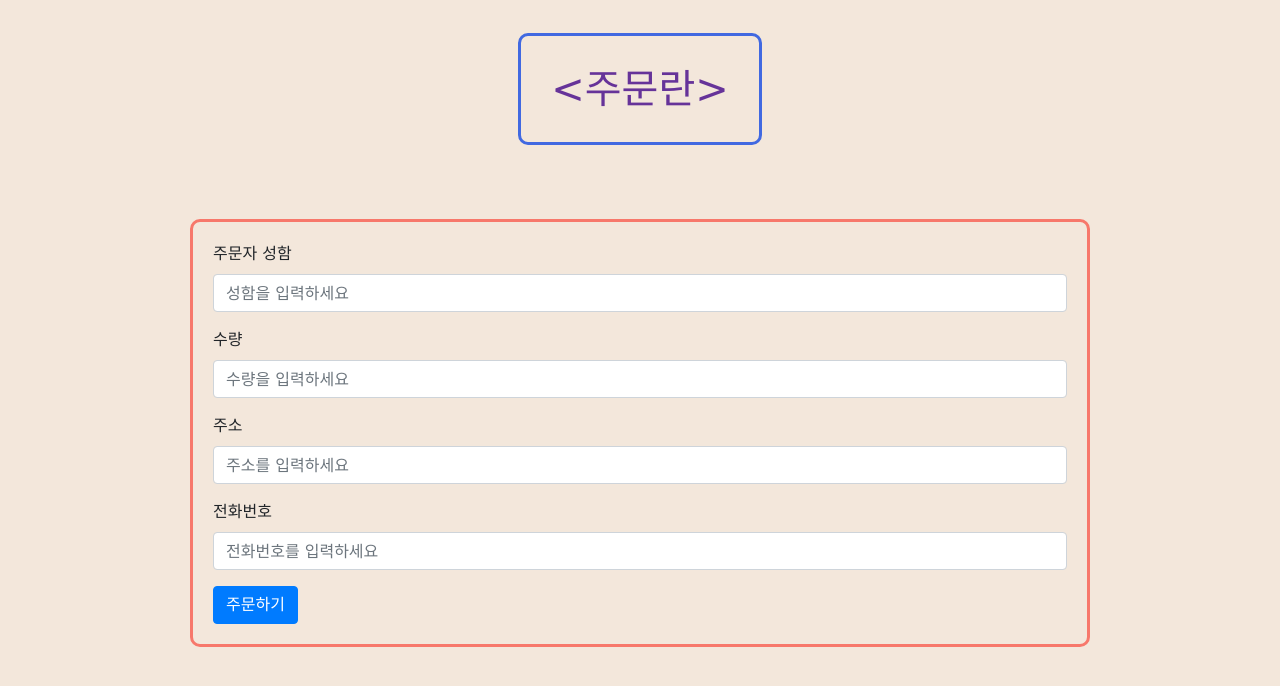
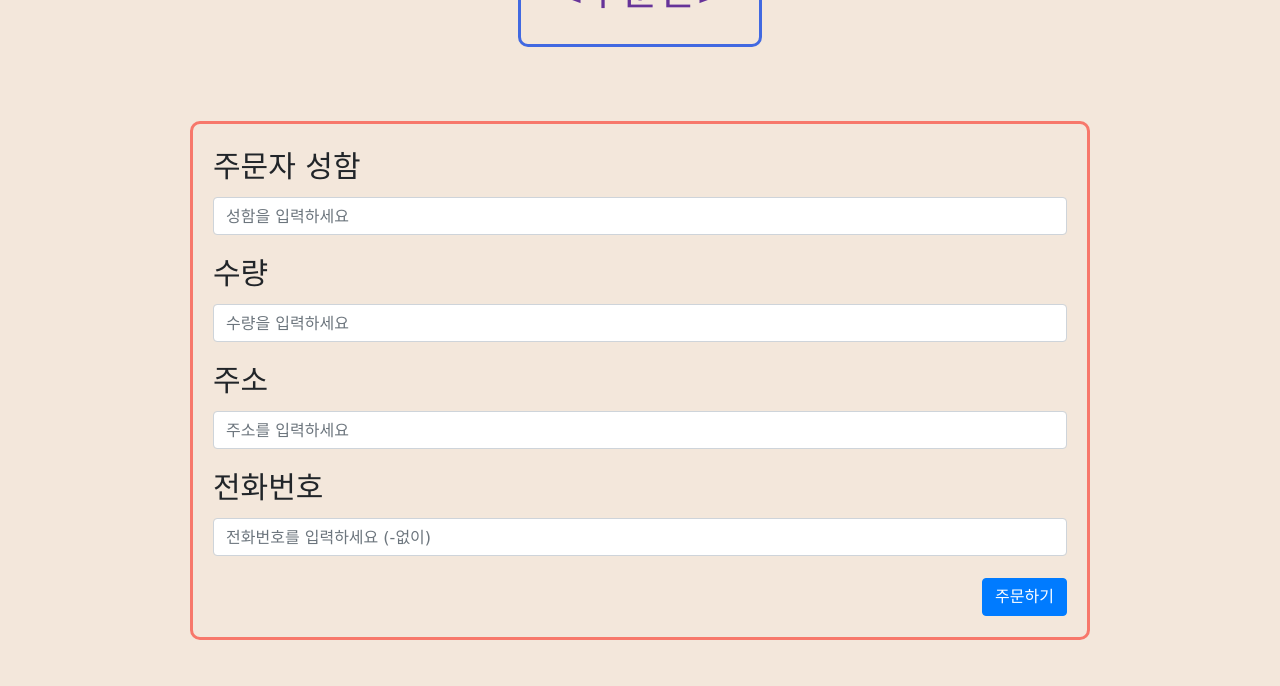
Before and after one commit to ghkd2008/sparta7, a plain HTML site: page homework/homework1.html in a window 1280 px wide. Shown: the part 1596-2282 px from the top of the page. Drawn offline with nearby package versions, Linux system fonts and the light colour scheme; a web font is replaced by a local one.

Commit message:
1차숙제 최종

```diff
--- a/homework/homework1.html
+++ b/homework/homework1.html
@@ -40,6 +40,7 @@
       h1 {
         text-align: center;
         font-size: 100px;
+        display: inline;
       }
 
       .namePrice {
@@ -51,8 +52,8 @@
       }
 
       .detail {
-        text-align: center;
-        font-family: 'Gugi', cursive;
+        text-align: left;
+        font-family: "Gugi", cursive;
         font-size: 30px;
         width: 800px;
         display: table;
@@ -61,6 +62,8 @@
       }
 
       form {
+        text-align: left;
+        font-size: 30px;
         width: 900px;
         margin: 100px auto;
         border: 3px solid rgb(247, 120, 107);
@@ -82,18 +85,19 @@
 
       .payment {
         text-align: center;
-
       }
       span.order {
-        color:rebeccapurple;
-        font-family: 'Yeon Sung', cursive;
+        color: rebeccapurple;
+        font-family: "Yeon Sung", cursive;
         font-size: 40px;
         border: 3px solid royalblue;
         border-radius: 10px;
         padding: 30px;
         margin: 10px auto;
-
-             }
+      }
+      .submitButton {
+        text-align: right;
+      }
     </style>
 
     <title>숙제1</title>
@@ -107,7 +111,7 @@
 
     <div class="namePrice">
       <h1 class="name">제품명: 와인</h1>
-      <span class="price">가격: 30000원</span>
+      <span class="price">/가격: 30000원</span>
     </div>
 
     <div class="detail">
@@ -176,10 +180,10 @@
     <hr />
 
     <br />
-    <br>
+    <br />
 
     <div class="payment">
-      <span class = "order">
+      <span class="order">
         <주문란>
       </span>
     </div>
@@ -218,14 +222,17 @@
       <div class="form-group">
         <label for="exampleFormControlInput1">전화번호</label>
         <input
-          type="number"
+          type="text"
           class="form-control"
           id="phonenumber"
-          placeholder="전화번호를 입력하세요"
+          placeholder="전화번호를 입력하세요 (-없이)"
+          maxlength="11"
         />
       </div>
 
-      <button type="button" class="btn btn-primary">주문하기</button>
+      <div class= "submitButton">
+        <button type="button" class="btn btn-primary">주문하기</button>
+      </div>
     </form>
 
     <!-- Optional JavaScript -->
```
